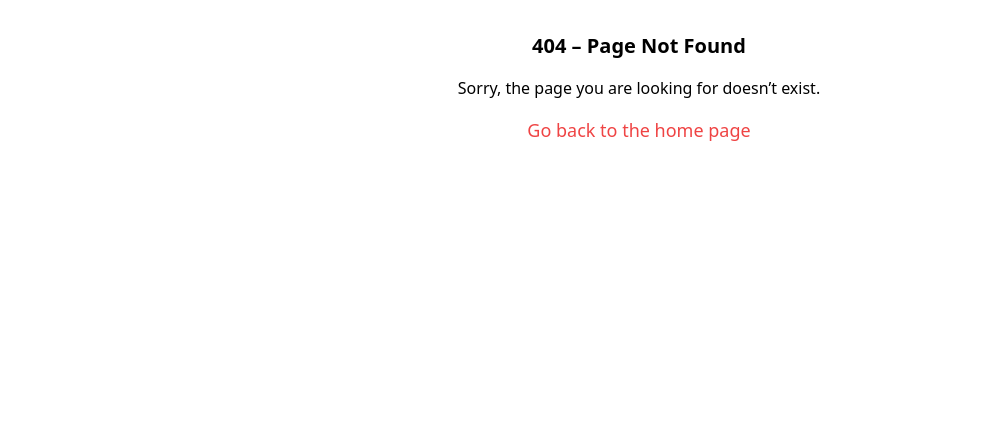
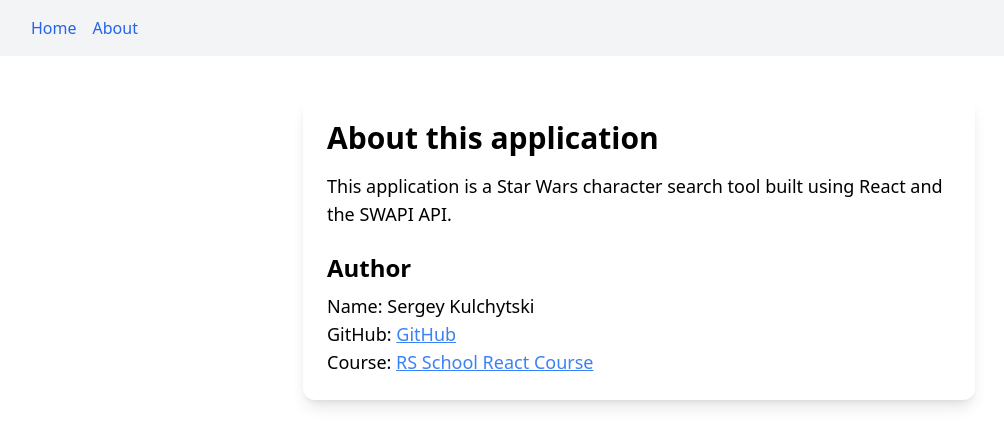
Before and after one commit to Serg8/rs-react-app, a React (Vite) app: page /about in a window 1280 px wide. Before the commit this address had no page. Shown: the top 446 px of the page, without its empty margins (1-1005 px from the left). Built offline with nearby package versions, Linux system fonts and the light colour scheme.

Commit message:
feat: implement about page

```diff
--- /dev/null
+++ b/src/components/About.tsx
@@ -0,0 +1,39 @@
+function About() {
+  return (
+    <div className="max-w-2xl mx-auto p-6 bg-white shadow-lg rounded-xl mt-10">
+      <h1 className="text-3xl font-bold mb-4">About this application</h1>
+      <p className="text-lg mb-2">
+        This application is a Star Wars character search tool built using React
+        and the SWAPI API.
+      </p>
+      <div className="mt-6">
+        <h2 className="text-2xl font-semibold mb-2">Author</h2>
+        <p className="text-lg">Name: Sergey Kulchytski</p>
+        <p className="text-lg">
+          GitHub:{' '}
+          <a
+            href="https://github.com/Serg8"
+            className="text-blue-500 underline"
+            target="_blank"
+            rel="noreferrer"
+          >
+            GitHub
+          </a>
+        </p>
+        <p className="text-lg">
+          Course:{' '}
+          <a
+            href="https://rs.school/courses/reactjs"
+            className="text-blue-500 underline"
+            target="_blank"
+            rel="noreferrer"
+          >
+            RS School React Course
+          </a>
+        </p>
+      </div>
+    </div>
+  );
+}
+
+export default About;
--- a/src/main.tsx
+++ b/src/main.tsx
@@ -6,6 +6,7 @@ import Root from './pages/Root';
 import Search from './components/Search/Search';
 import NotFound from './pages/NotFound';
 import ErrorBoundary from './components/ErrorBoundary';
+import About from './components/About';
 
 const router = createBrowserRouter([
   {
@@ -15,6 +16,10 @@ const router = createBrowserRouter([
       {
         index: true,
         element: <Search />,
+      },
+      {
+        path: '/about',
+        element: <About />,
       },
       {
         path: '*',
--- a/src/pages/Root.tsx
+++ b/src/pages/Root.tsx
@@ -1,9 +1,21 @@
-import { Outlet } from 'react-router-dom';
+import { Link, Outlet } from 'react-router-dom';
 
 function Root() {
   return (
-    <main className="container mx-auto px-4">
-      <Outlet />
+    <main className="">
+      <header className="p-4 bg-gray-100">
+        <nav className="container mx-auto px-4">
+          <Link to="/" className="mr-4 text-blue-600">
+            Home
+          </Link>
+          <Link to="/about" className="text-blue-600">
+            About
+          </Link>
+        </nav>
+      </header>
+      <div className="container mx-auto px-4">
+        <Outlet />
+      </div>
     </main>
   );
 }
```
